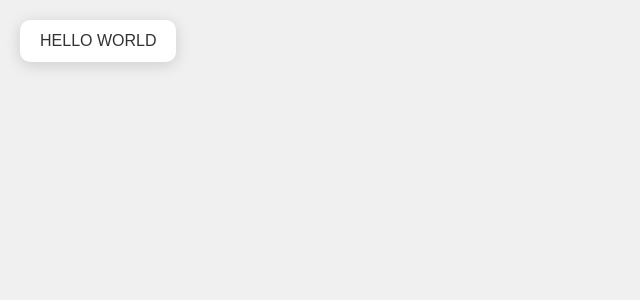
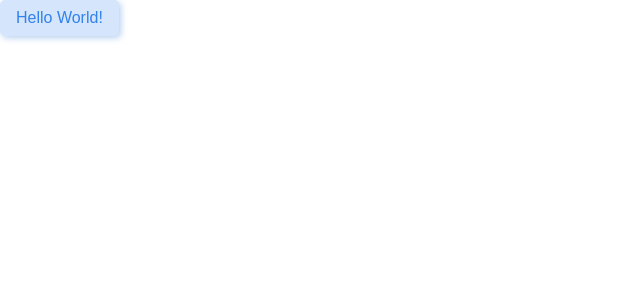
Before and after one commit to freecloudio/web, a React (Create React App) app: page / in a window 1280 px wide. Shown: the top 300 px of the page, without its empty margins (0-640 px from the left). Built offline with nearby package versions, Linux system fonts and the light colour scheme.

Commit message:
Add initial button component

```diff
--- a/package.json
+++ b/package.json
@@ -13,6 +13,7 @@
     "react": "^16.13.1",
     "react-dom": "^16.13.1",
     "react-scripts": "3.4.1",
+    "styled-components": "^5.1.1",
     "typescript": "^3.7.5"
   },
   "scripts": {
@@ -26,7 +27,7 @@
   },
   "browserslist": {
     "production": [
-      ">0.2%",
+      ">1%",
       "not dead",
       "not op_mini all"
     ],
@@ -35,5 +36,8 @@
       "last 1 firefox version",
       "last 1 safari version"
     ]
+  },
+  "devDependencies": {
+    "@types/styled-components": "^5.1.0"
   }
 }
--- a/public/index.html
+++ b/public/index.html
@@ -10,34 +10,11 @@
       content="Web site created using create-react-app"
     />
     <link rel="apple-touch-icon" href="%PUBLIC_URL%/logo192.png" />
-    <!--
-      manifest.json provides metadata used when your web app is installed on a
-      user's mobile device or desktop. See https://developers.google.com/web/fundamentals/web-app-manifest/
-    -->
-    <link rel="manifest" href="%PUBLIC_URL%/manifest.json" />
-    <!--
-      Notice the use of %PUBLIC_URL% in the tags above.
-      It will be replaced with the URL of the `public` folder during the build.
-      Only files inside the `public` folder can be referenced from the HTML.
-
-      Unlike "/favicon.ico" or "favicon.ico", "%PUBLIC_URL%/favicon.ico" will
-      work correctly both with client-side routing and a non-root public URL.
-      Learn how to configure a non-root public URL by running `npm run build`.
-    -->
-    <title>freecloud</title>
+   <link rel="manifest" href="%PUBLIC_URL%/manifest.json" />
+   <title>freecloud</title>
   </head>
   <body>
     <noscript>You need to enable JavaScript to run this app.</noscript>
     <div id="root"></div>
-    <!--
-      This HTML file is a template.
-      If you open it directly in the browser, you will see an empty page.
-
-      You can add webfonts, meta tags, or analytics to this file.
-      The build step will place the bundled scripts into the <body> tag.
-
-      To begin the development, run `npm start` or `yarn start`.
-      To create a production bundle, use `npm run build` or `yarn build`.
-    -->
   </body>
 </html>
--- a/src/App.css
+++ b/src/App.css
@@ -2,8 +2,5 @@
 	width: 100vw;
 	height: 100vw;
 	overflow: hidden;
-	background-color: var(--main-bg-color);
-	color: var(--main-text-color);
 	box-sizing: border-box;
-	padding: 20px;
 }
--- a/src/App.tsx
+++ b/src/App.tsx
@@ -1,12 +1,13 @@
 import React from 'react';
+import './index.css';
 import './App.css';
 
-import Button from './lib/Button';
+import Button from './components/Button';
 
 function App() {
   return (
     <div className="App">
-			<Button text="Hello World" />
+			<Button primary>Hello World!</Button>
 		</div>
   );
 }
--- /dev/null
+++ b/src/components/Button.tsx
@@ -0,0 +1,21 @@
+import styled from 'styled-components';
+import {Colorizable, Sizable} from '../style/modifiers';
+import {getBackgroundColor, getForegroundColor, sizes, getShadowColor} from '../style/utils';
+
+const Button = styled.button<Colorizable & Sizable>`
+	display: inline-block;
+	background: ${props => getBackgroundColor(props, '--color-light-bg-muted')};
+	color: ${props => getForegroundColor(props, '--color-dark-text')};
+	border: none;
+	border-radius: 5px;
+	outline: none;
+	appearance: none;
+	cursor: pointer;
+	padding: 0 1rem;
+	height: ${props => sizes(props, '1.5em', '2.25em', '3em')};
+	line-height: ${props => sizes(props, '1.5em', '2.25em', '3em')};
+	box-shadow: 2px 2px 6px ${props => getShadowColor(props, '--color-dark-text-shadow')};
+	font-size: ${props => sizes(props, '.75em', '1em', '1.25em')};
+`;
+
+export default Button;
--- a/src/index.tsx
+++ b/src/index.tsx
@@ -1,8 +1,7 @@
 import React from 'react';
 import ReactDOM from 'react-dom';
-import './index.css';
+import './variables.css';
 import App from './App';
-import './variables.css';
 import * as serviceWorker from './serviceWorker';
 
 ReactDOM.render(
--- a/src/lib/Button.tsx
+++ /dev/null
@@ -1,14 +0,0 @@
-import React from 'react';
-import './Button.css';
-
-interface Props {
-	text: string;
-}
-
-const Button : React.FC<Props> = ({ text }) => (
-	<button>
-		{ text }
-	</button>
-);
-
-export default Button;
--- /dev/null
+++ b/src/style/modifiers.ts
@@ -0,0 +1,19 @@
+/**
+* This interface is meant for components that should be able to be colorized.
+* Note that the default is inherently given. The options are sorted by descending precedence.
+*/
+export interface Colorizable {
+	negative?: boolean;
+	primary?: boolean;
+}
+
+export enum Size {
+	Default,
+	Small,
+	Large,
+}
+
+export interface Sizable {
+	small?: boolean;
+	large?: boolean;
+}
--- /dev/null
+++ b/src/style/utils.ts
@@ -0,0 +1,48 @@
+import {Colorizable, Sizable, Size} from "./modifiers";
+
+export function getBackgroundColor(colorizable: Colorizable, fallback: any) {
+	if (colorizable.negative) {
+		return `var(--color-negative-accent)`;
+	}
+	if (colorizable.primary) {
+		return `var(--color-primary-accent)`;
+	}
+	return `var(${fallback})`;
+}
+
+export function getForegroundColor(colorizable: Colorizable, fallback: any) {
+	if (colorizable.negative) {
+		return `var(--color-negative)`;
+	}
+	if (colorizable.primary) {
+		return `var(--color-primary)`;
+	}
+	return `var(${fallback})`;
+}
+
+export function getShadowColor(colorizable: Colorizable, fallback: any) {
+	if (colorizable.negative) {
+		return `var(--color-negative-shadow)`;
+	}
+	if (colorizable.primary) {
+		return `var(--color-primary-shadow)`;
+	}
+	return `var(${fallback})`;
+}
+
+export function sizableToSize(sizable: Sizable): Size {
+	if (sizable.large) { return Size.Large }
+	if (sizable.small) { return Size.Small }
+	return Size.Default;
+}
+
+export function sizes(sizeable: Sizable, small: any, normal: any, large: any) {
+	switch (sizableToSize(sizeable)) {
+		case Size.Large:
+			return large;
+		case Size.Small:
+			return small;
+		default:
+			return normal;
+	}
+}
--- a/src/variables.css
+++ b/src/variables.css
@@ -1,10 +1,24 @@
 :root {
-	--main-bg-color: rgb(240, 240, 240);
-	--main-text-color: rgb(50, 50, 50);
 	--main-font-size-smaller: 9px;
 	--main-font-size-smaller: 12px;
 	--main-font-size-base: 16px;
 	--main-font-size-larger: 20px;
 	--main-font-size-large: 25px;
 	--main-font-size-huge: 31px; /* 31.25 floored */
+
+	--color-primary: hsl(214, 84%, 56%);
+	--color-primary-muted: hsl(214, 84%, 44%);
+	--color-primary-accent: hsl(214, 84%, 91%);
+	--color-primary-shadow: hsla(214, 84%, 44%, 0.3);
+
+	--color-negative: hsl(360, 95%, 42%);
+	--color-negative-accent: hsl(360, 95%, 94%);
+	--color-negative-shadow: hsla(360, 95%, 42%, 0.3);
+
+	--color-dark-text: hsl(0, 0%, 36%);
+	--color-dark-text-muted: hsl(0, 0%, 14%);
+	--color-dark-text-shadow: hsla(0, 0%, 36%, 0.3);
+
+	--color-light-bg: hsl(0, 0%, 96%);
+	--color-light-bg-muted: hsl(0, 0%, 90%);
 }
```
Also changed, not shown: src/components/Button.css (renamed from src/lib/Button.css), src/components/IconButton.tsx (renamed from src/lib/IconButton.tsx), 1 other file (tests, documents, lock files or other folders).
